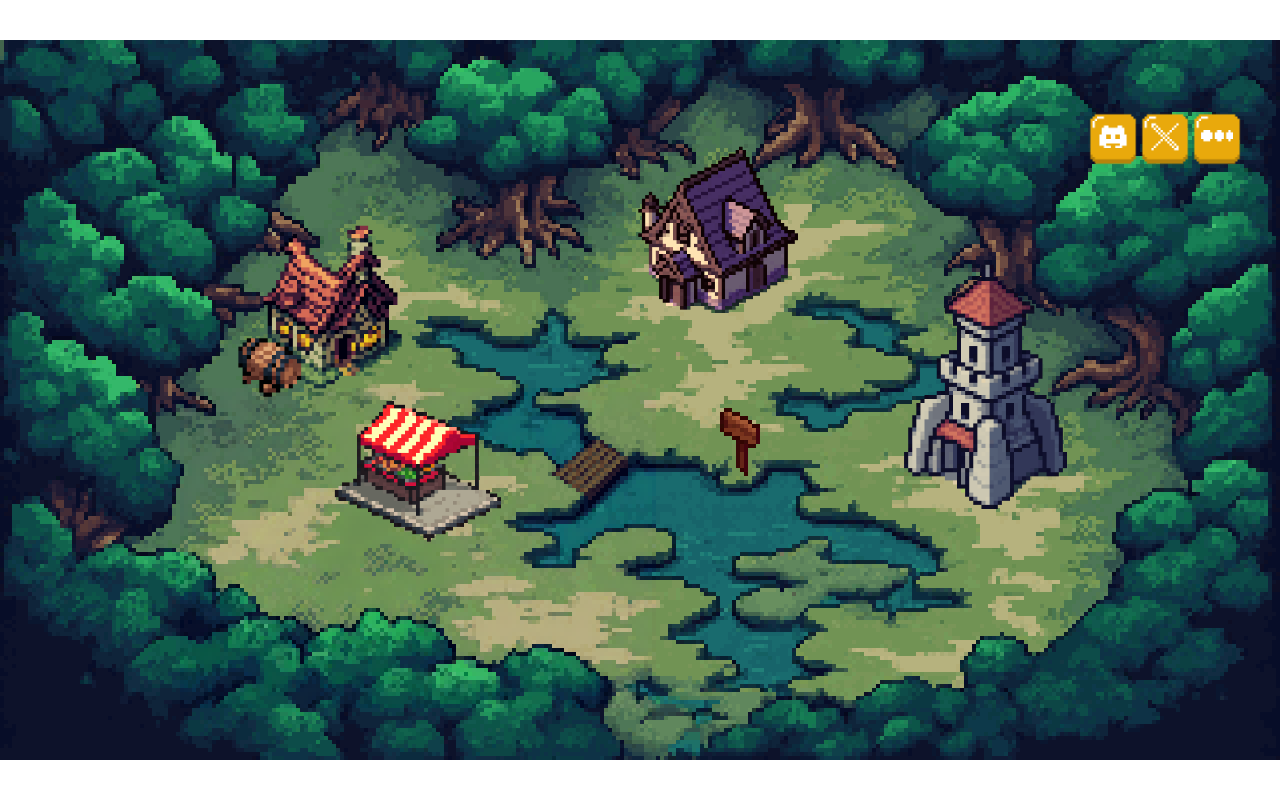
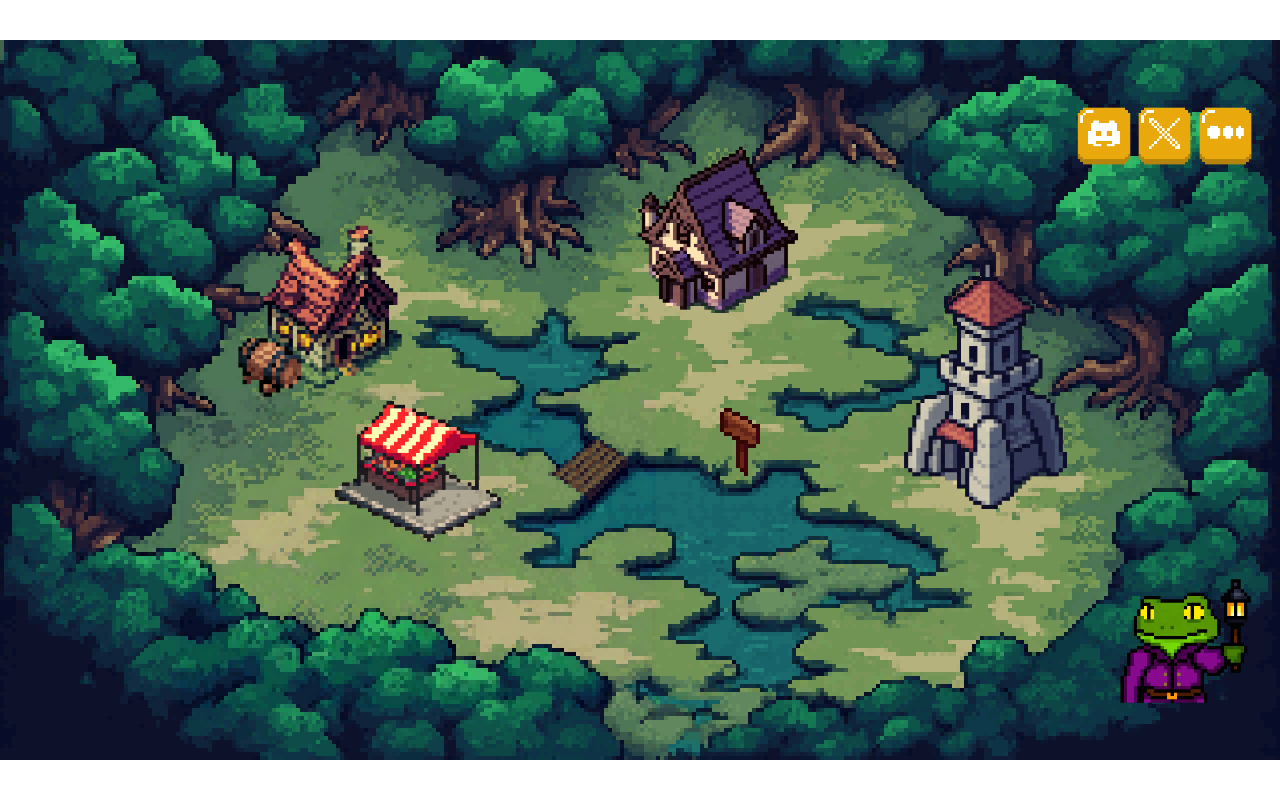
Before and after one commit to tkartsan/frogs-first, a React (Vite) app: page / in a window 1280 px wide. Built offline with nearby package versions, Linux system fonts and the light colour scheme.

Commit message:
add frog face with hover text checking for laptop ratio

```diff
--- a/src/App.css
+++ b/src/App.css
@@ -23,25 +23,25 @@
 /* Button container */
 .button-container {
   position: absolute;
-  top: 9%; /* Reduced to 9% */
-  right: 2%; /* Positioned at the right */
+  top: 9%;
+  right: 2%;
   display: flex;
-  gap: 2%; /* Space between buttons */
-  z-index: 100; /* Ensure visibility above all elements */
-  width: 14%; /* Matches scaling logic */
+  gap: 2%;
+  z-index: 100;
+  width: 14%;
   height: auto;
 }
 
 /* Button images */
 .button-image {
-  width: 100%; /* Buttons fill the container proportionally */
-  height: auto; /* Maintain aspect ratio */
+  width: 100%;
+  height: auto;
   cursor: pointer;
   transition: transform 0.2s ease;
 }
 
 .button-image:hover {
-  transform: scale(1.1); /* Slightly enlarge on hover */
+  transform: scale(1.1);
 }
 
 /* Base image styles */
@@ -75,7 +75,7 @@
 /* Specific styles for h1 */
 .h1-container {
   position: absolute;
-  top: 20%; /* Matches proportional scaling */
+  top: 20%;
   left: 18%;
   width: 14%;
   height: auto;
@@ -108,42 +108,43 @@
   height: auto;
 }
 
-/* Responsive styling for laptop ratios */
-@media (min-aspect-ratio: 16/10) {
-  .button-container {
-    top: 10%; /* Reduced for wider screens */
-    right: 3%; /* Matches proportional scaling */
-    gap: 1.5%; /* Reduced gap */
-    width: 12%; /* Adjusted container width */
-  }
-
-  .button-image {
-    width: 100%; /* Buttons fill the container width proportionally */
-    height: auto; /* Maintain aspect ratio */
-  }
+/* Frog container styles */
+.frog-container {
+  position: absolute;
+  bottom: 7.5%;
+  right: 2%;
+  width: 30%;
+  height: auto;
+  transform: translate(0, 0);
 }
 
-/* Responsive styling for smaller screens */
+.frog-container:hover .hover-image {
+  opacity: 1;
+  visibility: visible;
+}
+
+/* Responsive styling */
 @media (max-width: 768px) {
   .image-wrapper {
-    max-width: 90%; /* Adjust layout for smaller screens */
+    max-width: 90%;
     height: auto;
   }
 
   .button-container {
-    top: 10%; /* Reduced for better alignment */
+    top: 10%;
     right: 5%;
     gap: 2%;
-    width: 10%; /* Adjust container width */
+    width: 10%;
+  }
+
+  .frog-container {
+    bottom: 7%;
+    right: 6%;
+    width: 12%;
   }
 
   .button-image {
-    width: 100%; /* Buttons fill the container */
-    height: auto; /* Maintain aspect ratio */
-  }
-
-  .image-container {
-    width: 15%;
+    width: 100%;
     height: auto;
   }
 }
--- a/src/App.jsx
+++ b/src/App.jsx
@@ -9,6 +9,8 @@ import {
 } from 'react-router-dom';
 
 import d from './assets/additional-assets/d.png';
+import frog from './assets/additional-assets/frog.png';
+import frogHover from './assets/additional-assets/frog_h.png';
 import m from './assets/additional-assets/m.png';
 import x from './assets/additional-assets/x.png';
 import h1 from './assets/h1.png';
@@ -102,6 +104,17 @@ function Home() {
             onClick={() => handleClick('h4')}
           />
         </div>
+
+        {/* Frog object */}
+        <div className="image-container frog-container">
+          <img src={frog} alt="Frog" className="base-image" />
+          <img
+            src={frogHover}
+            alt="Frog Hover"
+            className="hover-image"
+            onClick={() => handleClick('frog')}
+          />
+        </div>
       </div>
     </div>
   );
```
Also changed, not shown: src/assets/additional-assets/frog_h.png (renamed from src/assets/additional-assets/frog h.png).
